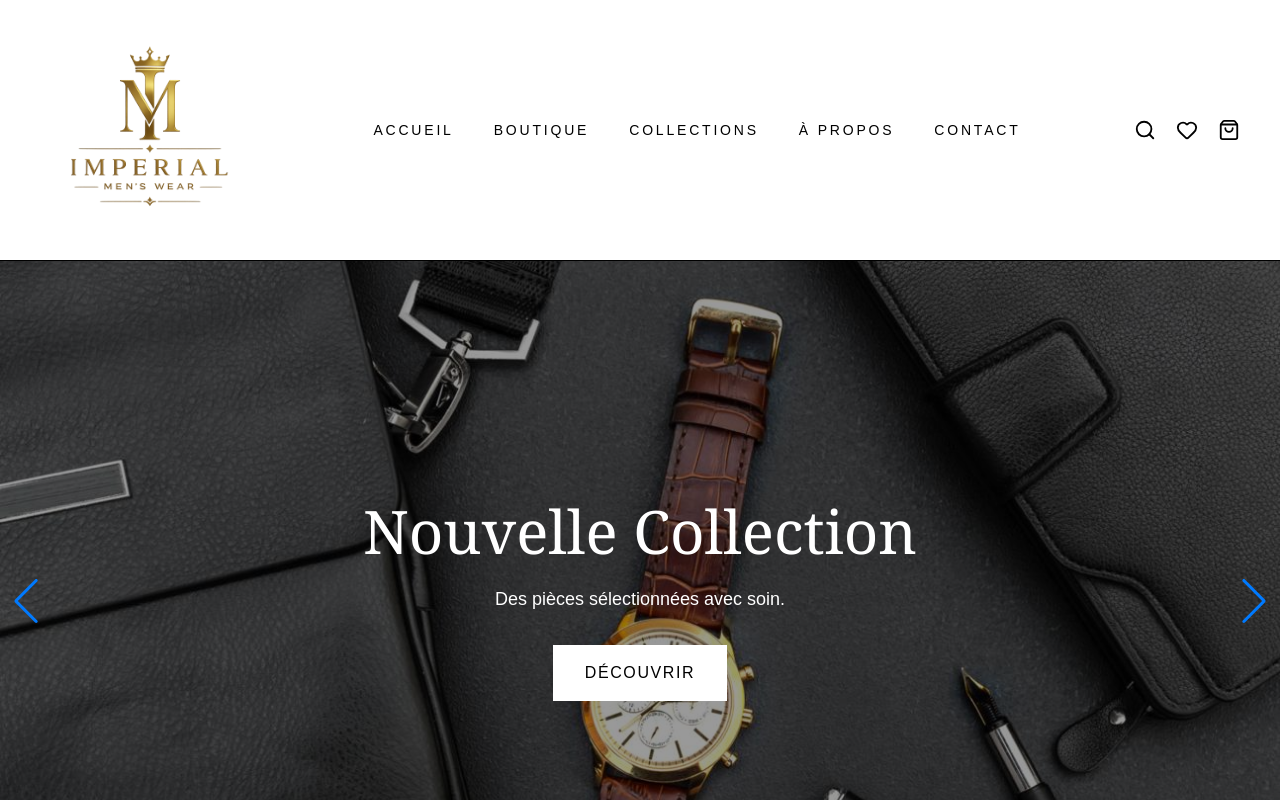
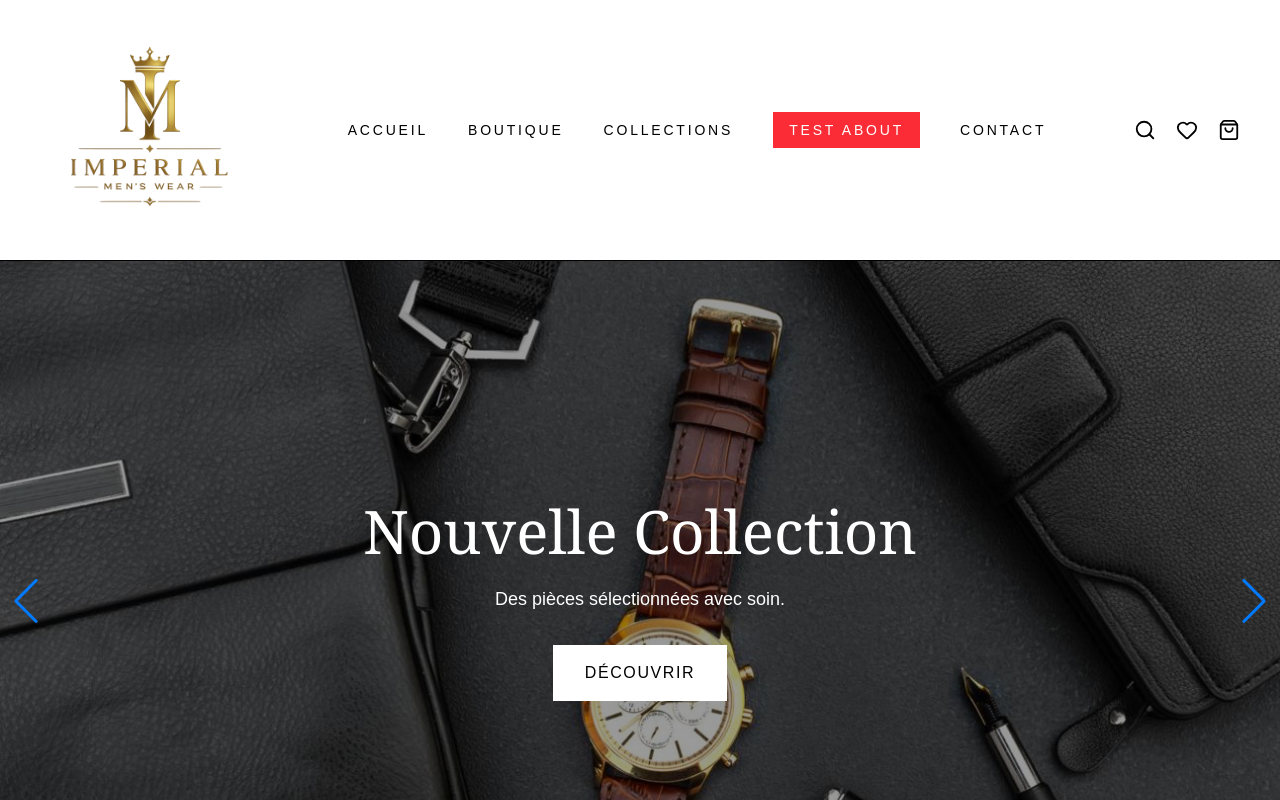
Before and after one commit to alfadilmoussahadjar1-cmd/classe-boutiquev2, a Next.js app: page / in a window 1280 px wide. Shown: the top 800 px of the page. Built offline with nearby package versions, Linux system fonts and the light colour scheme.

Commit message:
test about page

```diff
--- a/src/app/page.tsx
+++ b/src/app/page.tsx
@@ -64,10 +64,9 @@ export default function Home() {
 
 <Link
   href="/about"
-  className="relative hover:text-gray-500 transition group"
+  className="bg-red-500 text-white px-4 py-2"
 >
-  À propos
-  <span className="absolute left-0 -bottom-2 w-0 h-px bg-black transition-all group-hover:w-full"></span>
+  TEST ABOUT
 </Link>
 
     <a
```
